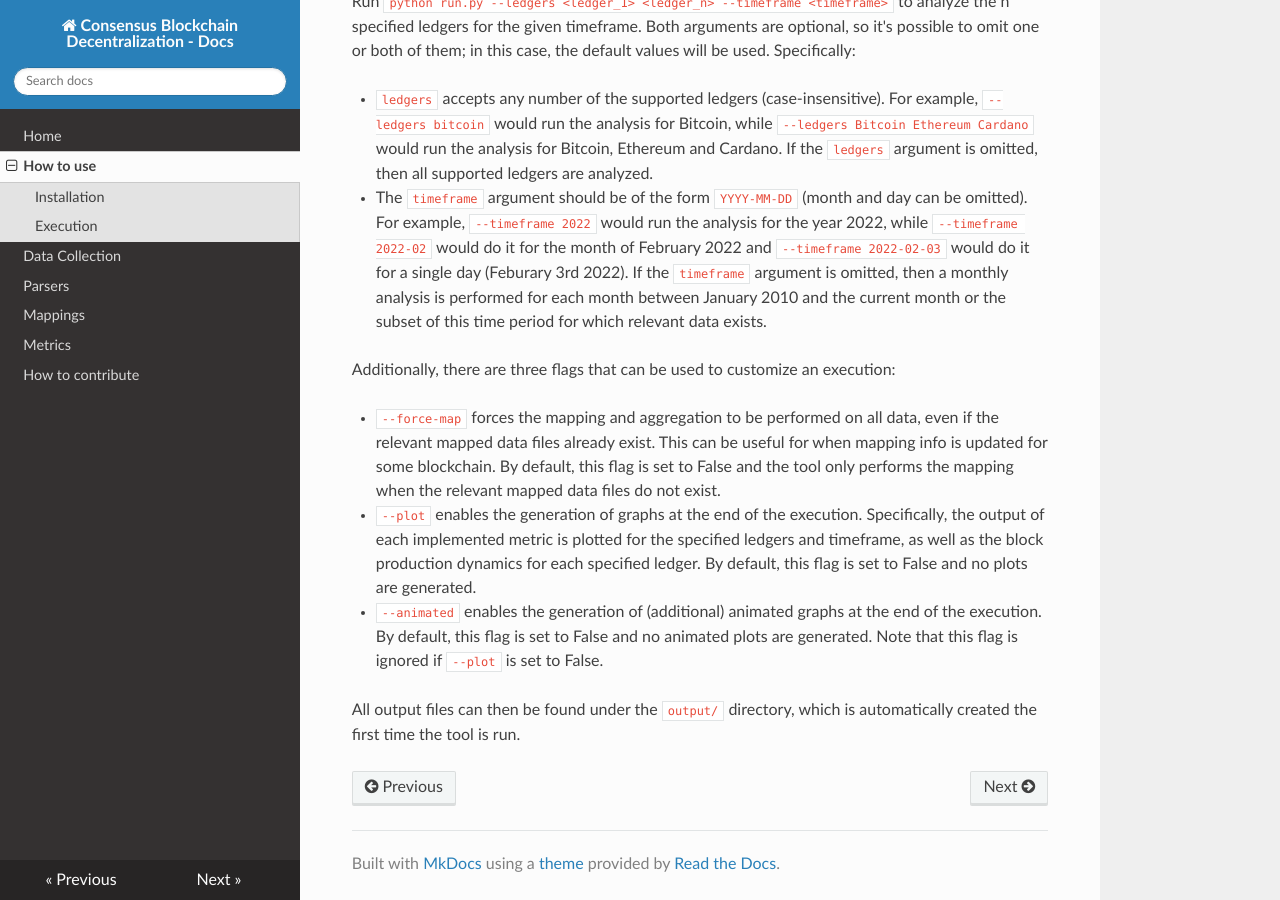
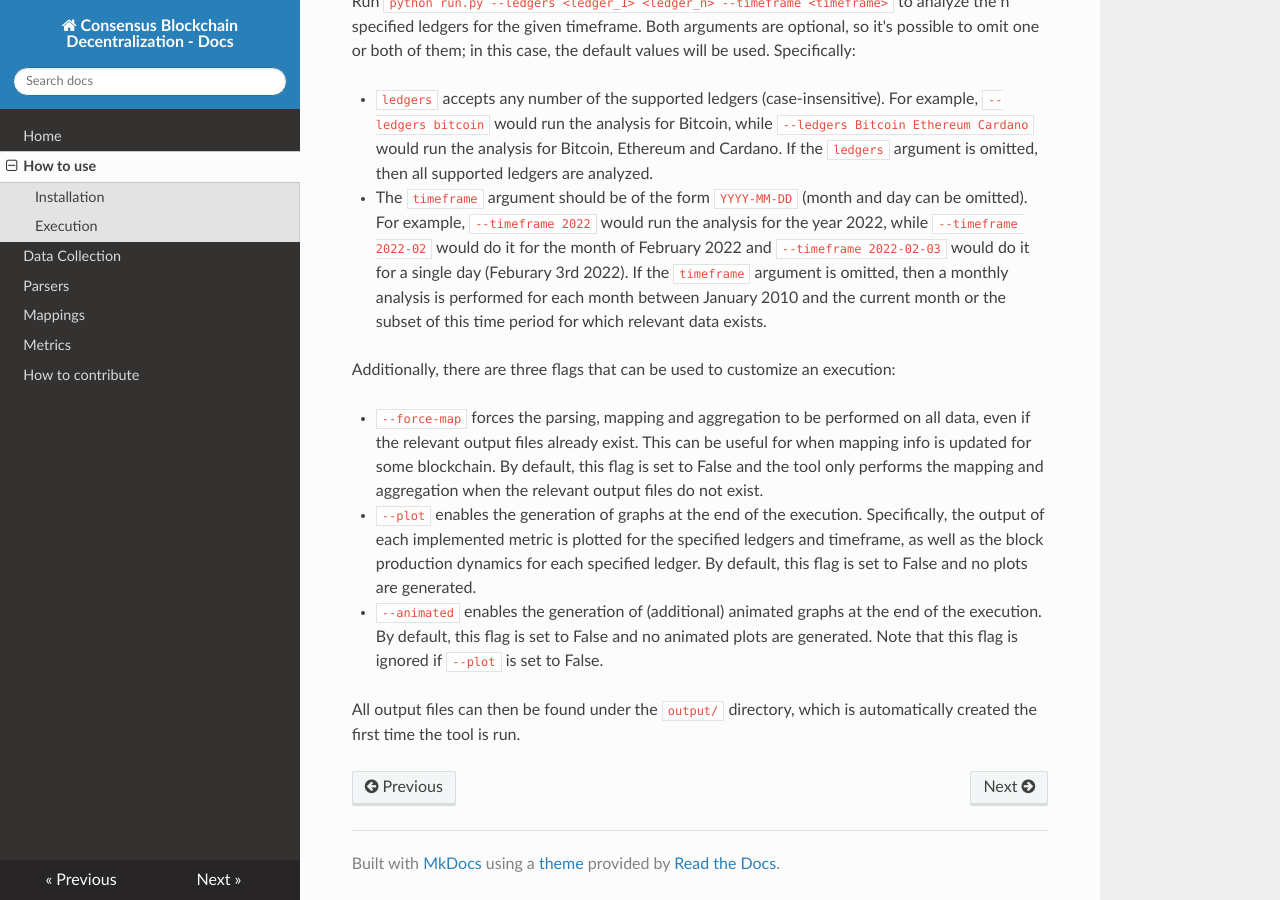
Before and after one commit to Blockchain-Technology-Lab/consensus-decentralization, an MkDocs documentation site: the page built from docs/setup.md, in a window 1280 px wide and 900 px high, scrolled down 806 px. Built offline with MkDocs 1.6.1, drawn with Linux system fonts in a browser that asks for light colours; nearby versions of some CDN libraries.

Commit message:
Docs minor edit

```diff
--- a/docs/setup.md
+++ b/docs/setup.md
@@ -44,9 +44,9 @@ or the subset of this time period for which relevant data exists.
 
 Additionally, there are three flags that can be used to customize an execution:
 
-- `--force-map` forces the mapping and aggregation to be performed on all data, even if the relevant mapped data
+- `--force-map` forces the parsing, mapping and aggregation to be performed on all data, even if the relevant output
   files already exist. This can be useful for when mapping info is updated for some blockchain. By default, this flag is
-  set to False and the tool only performs the mapping when the relevant mapped data files do not exist.
+  set to False and the tool only performs the mapping and aggregation when the relevant output files do not exist.
 - `--plot` enables the generation of graphs at the end of the execution. Specifically, the output of each
 implemented metric is plotted for the specified ledgers and timeframe, as well as the block production dynamics for each
 specified ledger. By default, this flag is set to False and no plots are generated.
```
